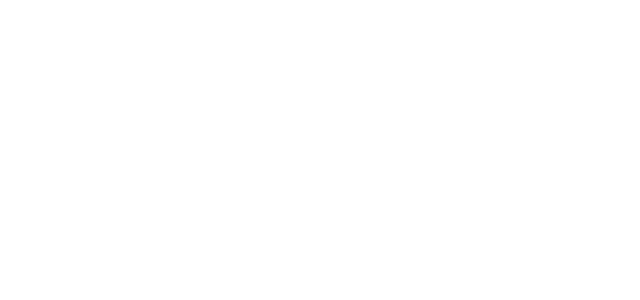
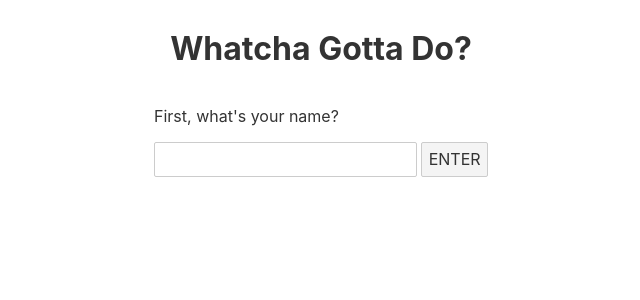
Before and after one commit to sanrafa/svelte-todo, a Svelte app: page / in a window 1280 px wide. Shown: the top 300 px of the page, without its empty margins (319-959 px from the left). Built offline with nearby package versions, Linux system fonts and the light colour scheme.

Commit message:
Add Welcome comp w/ name input

```diff
--- a/src/App.svelte
+++ b/src/App.svelte
@@ -1,11 +1,21 @@
 <script>
-
+	import Welcome from "./Welcome.svelte";
+	import {name} from './stores';
 </script>
 
 <main>
-
+	<h1>Whatcha Gotta Do?</h1>
+	{#if $name}
+	<h2>Hello {$name}!</h2>
+	{/if}
+	<Welcome />
 </main>
 
 <style>
-
+	main {
+		display: flex;
+		flex-flow: column nowrap;
+		justify-content: center;
+		align-items: center;
+	}
 </style>
--- /dev/null
+++ b/src/Welcome.svelte
@@ -0,0 +1,16 @@
+<script>
+import {name} from './stores';
+let username;
+
+function handleSubmit () {
+    name.set(username);
+}
+</script>
+
+<form on:submit|preventDefault={handleSubmit}>
+    <p>
+        First, what's your name?
+    </p>
+    <input type="text" bind:value="{username}"/>
+    <button type="submit">ENTER</button>
+</form>
--- /dev/null
+++ b/src/stores.js
@@ -0,0 +1,3 @@
+import { writable } from "svelte/store";
+
+export const name = writable("");
```
